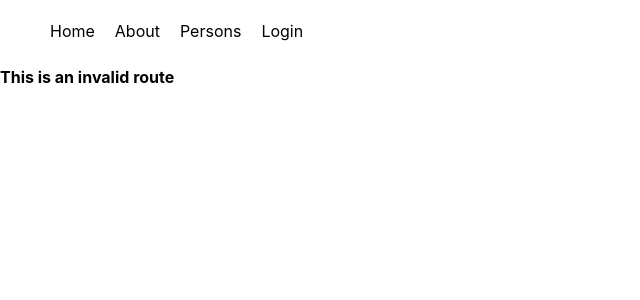
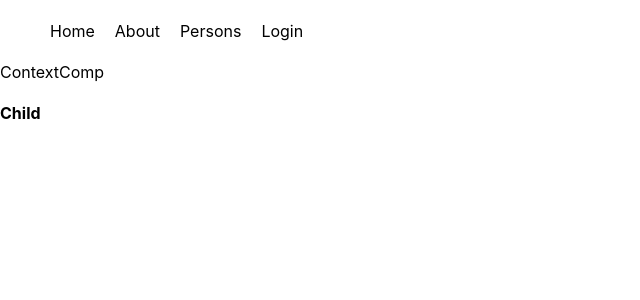
Before and after one commit to artahir777/mern-react-course, a React (Create React App) app: page /context in a window 1280 px wide. Shown: the top 300 px of the page, without its empty margins (0-640 px from the left). Built offline with nearby package versions, Linux system fonts and the light colour scheme.

Commit message:
Context API initialization and flow

```diff
--- a/src/App.js
+++ b/src/App.js
@@ -8,6 +8,7 @@ import Navbar from "./components/navigation/Navbar";
 import Error from "./pages/error/Error";
 import Persons from "./pages/persons/Persons";
 import Person from "./pages/persons/Person";
+import ContextComp from "./pages/contextForm/ContextComp";
 
 function App() {
   return (
@@ -21,6 +22,7 @@ function App() {
           <Route index element={<Persons />} />
           <Route path=":id" element={<Person />} />
         </Route>
+        <Route path="/context" element={<ContextComp/>} />
         <Route path="*" element={<Error />} />
       </Routes>
     </>
--- /dev/null
+++ b/src/context/MyContext.js
@@ -0,0 +1,3 @@
+import { createContext } from "react";
+
+export const MyContext = createContext("This is some value");
--- /dev/null
+++ b/src/pages/contextForm/Child.jsx
@@ -0,0 +1,15 @@
+import React, { useContext } from "react";
+import { MyContext } from "../../context/MyContext";
+
+const Child = () => {
+  const value = useContext(MyContext);
+
+  return (
+    <div>
+      <h4>Child</h4>
+      <p>{value}</p>
+    </div>
+  );
+};
+
+export default Child;
--- /dev/null
+++ b/src/pages/contextForm/ContextComp.jsx
@@ -0,0 +1,17 @@
+import React, { useState } from "react";
+import { MyContext } from "../../context/MyContext";
+import Child from "./Child";
+
+const ContextComp = () => {
+  const [text, setText] = useState("");
+  const { Provider } = MyContext;
+
+  return (
+    <Provider>
+      <div>ContextComp</div>
+      <Child/>
+    </Provider>
+  );
+};
+
+export default ContextComp;
```
Also changed, not shown: src/pages/contextForm/ContextForm.jsx (added, +10 -0 lines), src/pages/contextForm/contextForm.css (added).
